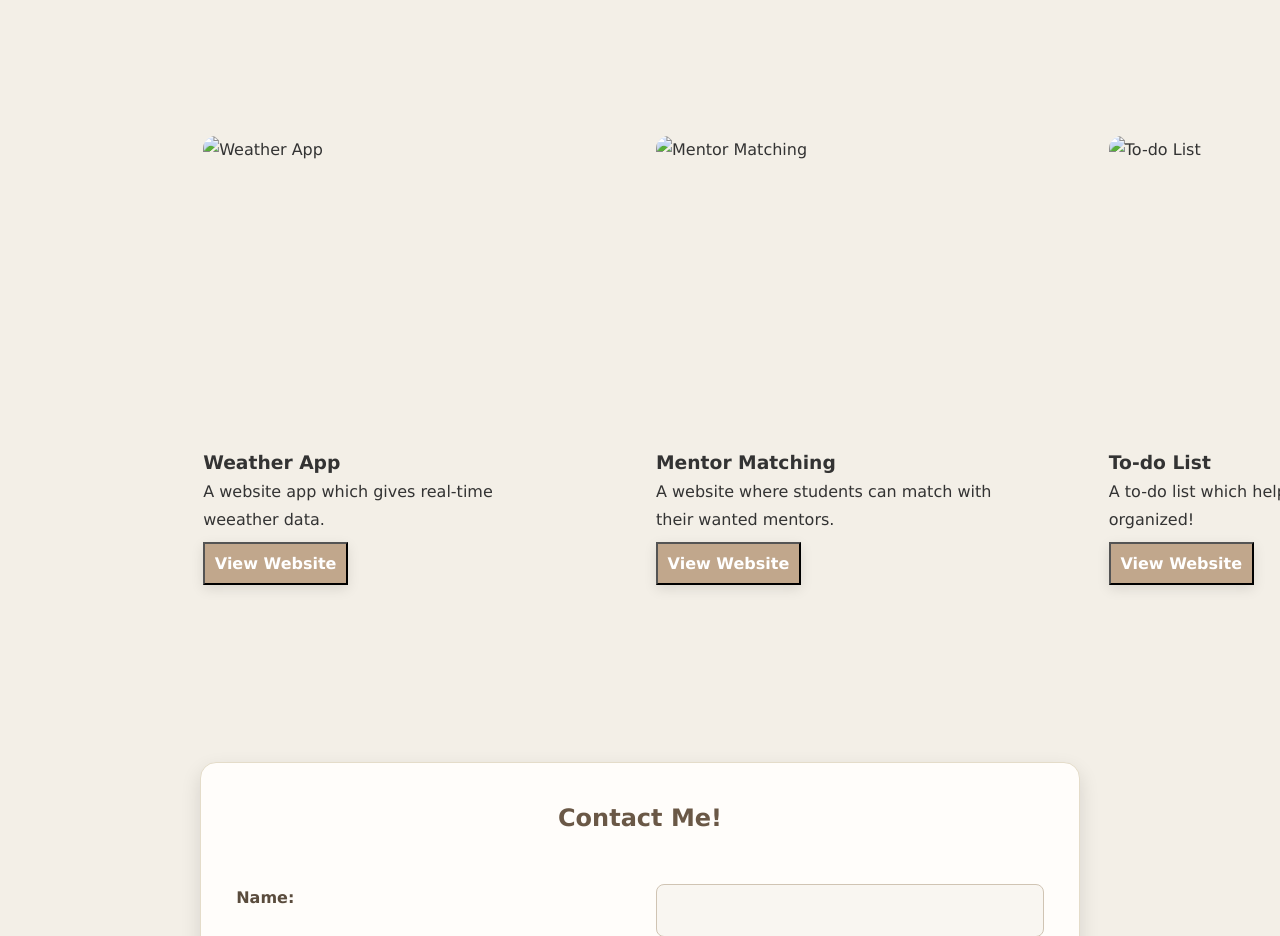
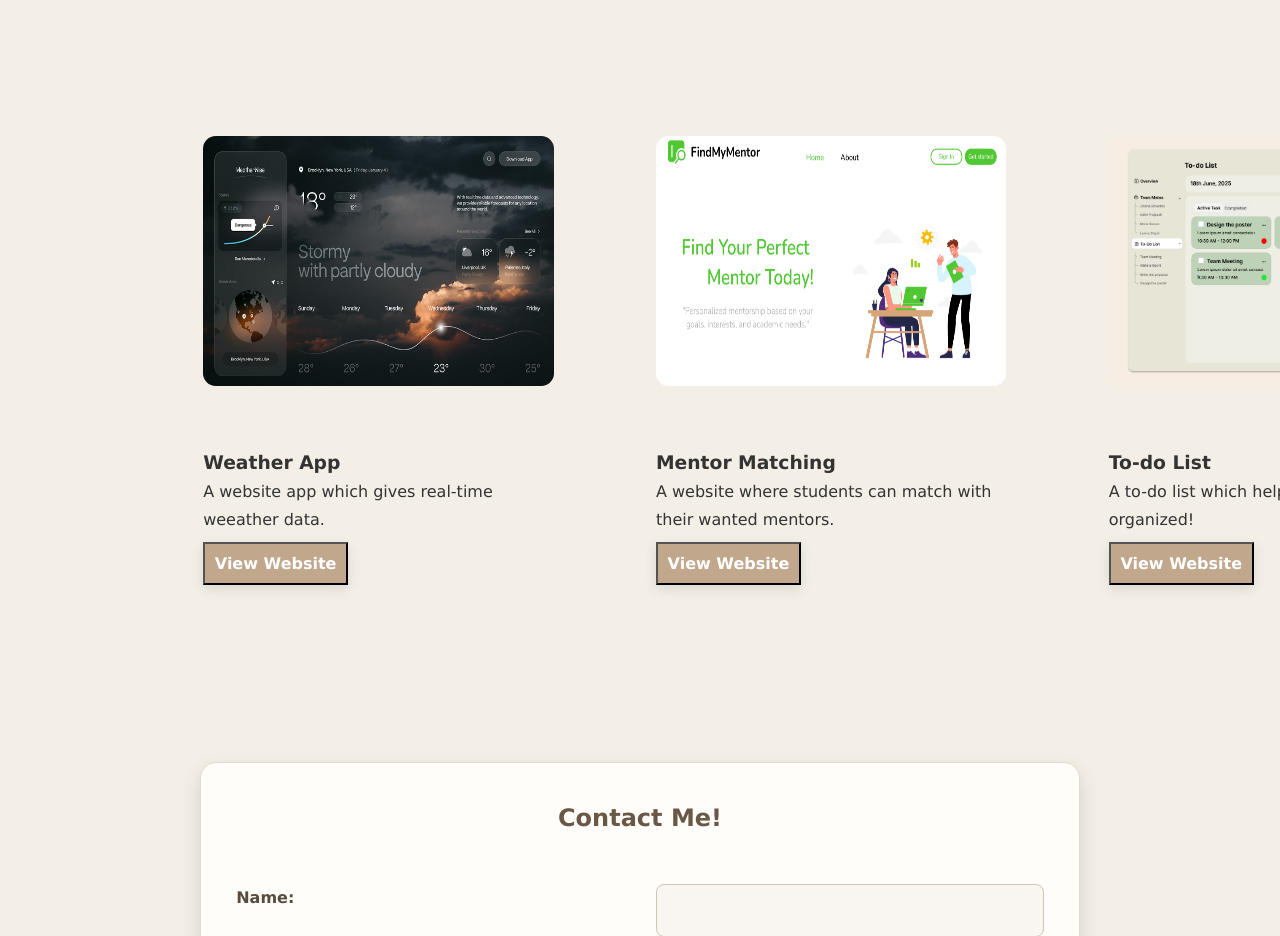
Before and after one commit to jini-sha/fullStackTutorial, a plain HTML site: page index.html in a window 1280 px wide. Shown: the part 920-1856 px from the top of the page. Drawn offline with Linux system fonts and the light colour scheme.

Commit message:
added image folder

```diff
--- a/index.html
+++ b/index.html
@@ -54,7 +54,7 @@
 	</section>
 	<section id="projects">
 		<article class="project-card">
-			 <img src="Portfolio-Jinisha/images/Weather-app.png" alt="Weather App">
+			 <img src="images/Weather-app.png" alt="Weather App">
             <div class="card-content">
                 <h3>Weather App</h3>
                 <p>A website app which gives real-time weeather data.</p>
@@ -62,7 +62,7 @@
             </div>
         </article>
         <article class="project-card">
-			 <img src="Portfolio-Jinisha/images/Mentor-match.png" alt="Mentor Matching">
+			 <img src="images/Mentor-match.png" alt="Mentor Matching">
             <div class="card-content">
                 <h3>Mentor Matching</h3>
                 <p>A website where students can match with their wanted mentors.</p>
@@ -70,7 +70,7 @@
             </div>
         </article>
         <article class="project-card">
-			 <img src="Portfolio-Jinisha/images/To-do-list.png" alt="To-do List">
+			 <img src="images/To-do-list.png" alt="To-do List">
             <div class="card-content">
                 <h3>To-do List</h3>
                 <p>A to-do list which helps to keep your tasks organized!</p>
```
Also changed, not shown: images/Mentor-match.png (added), images/To-do-list.png (added), images/Weather-app.png (added).
